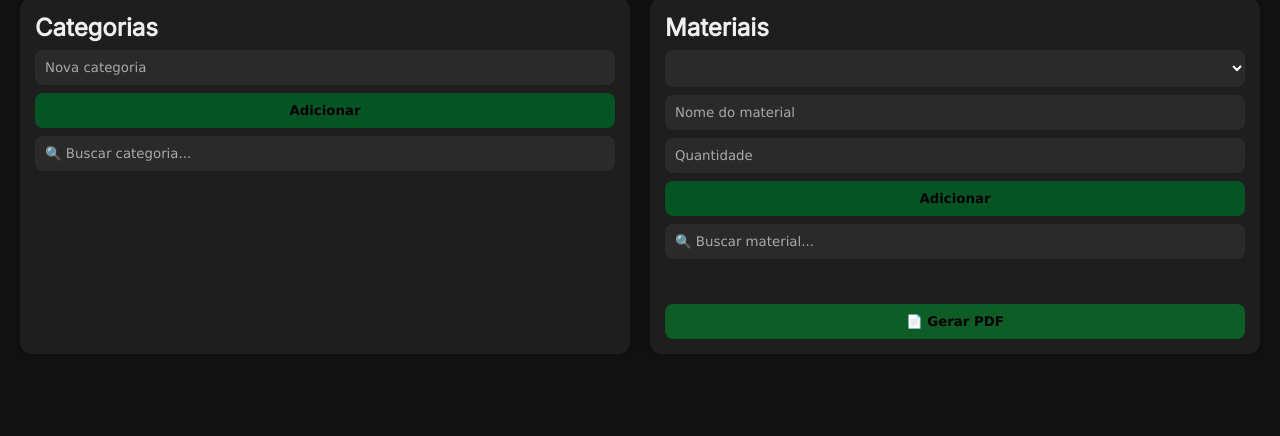
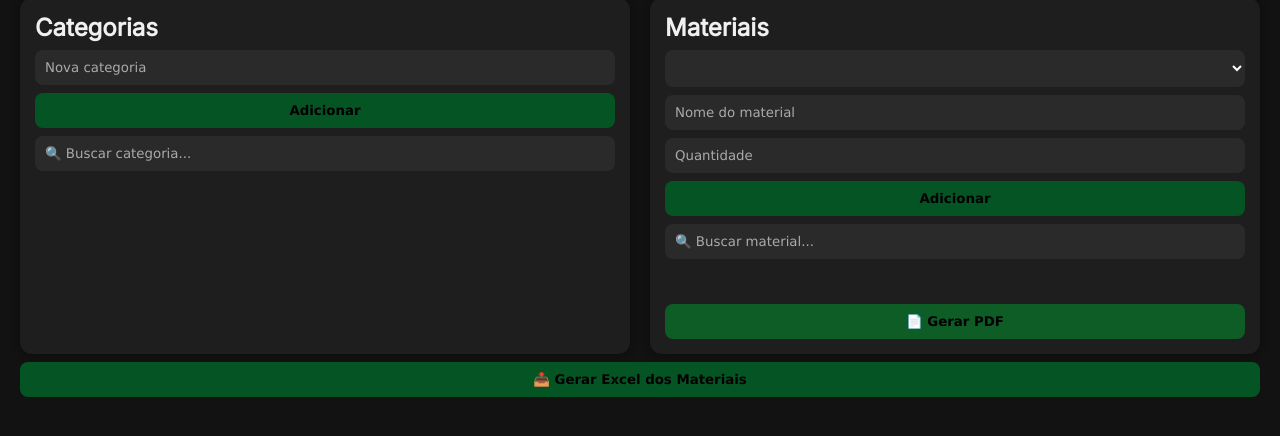
Before and after one commit to Orodrigobombardi/BOMBARDICONTROL, a plain HTML site: page index.html in a window 1280 px wide. Shown: the part 80-516 px from the top of the page. Drawn offline with nearby package versions, Linux system fonts and the light colour scheme.

Commit message:
Atualização de gerar exel
gerar exel

```diff
--- a/index.html
+++ b/index.html
@@ -8,6 +8,7 @@
   <link href="https://fonts.googleapis.com/css2?family=Inter&display=swap" rel="stylesheet">
  </head>
 <body>
+  <script src="https://cdnjs.cloudflare.com/ajax/libs/xlsx/0.18.5/xlsx.full.min.js"></script>
   <h1>💱BOMBARDI CONTROLE DE ESTOQUE </h1>
 
   <div class="container">
@@ -236,3 +237,26 @@ function filtrarCategorias() {
   </script>
 </body>
 </html>
+<button onclick="gerarExcel()">📥 Gerar Excel dos Materiais</button>
+<script>
+  function gerarExcel() {
+    if (materiais.length === 0) {
+      alert("Nenhum material cadastrado ainda.");
+      return;
+    }
+
+    // Transforma os dados em uma estrutura de planilha
+    const dadosParaExcel = materiais.map((m, index) => ({
+      Nº: index + 1,
+      Nome: m.nome,
+      Categoria: m.categoria
+    }));
+
+    const planilha = XLSX.utils.json_to_sheet(dadosParaExcel);
+    const arquivo = XLSX.utils.book_new();
+    XLSX.utils.book_append_sheet(arquivo, planilha, "Materiais");
+
+    // Gera e baixa o arquivo
+    XLSX.writeFile(arquivo, "relatorio_materiais.xlsx");
+  }
+</script>
```
Also changed, not shown: index.js (line endings or trailing spaces).
